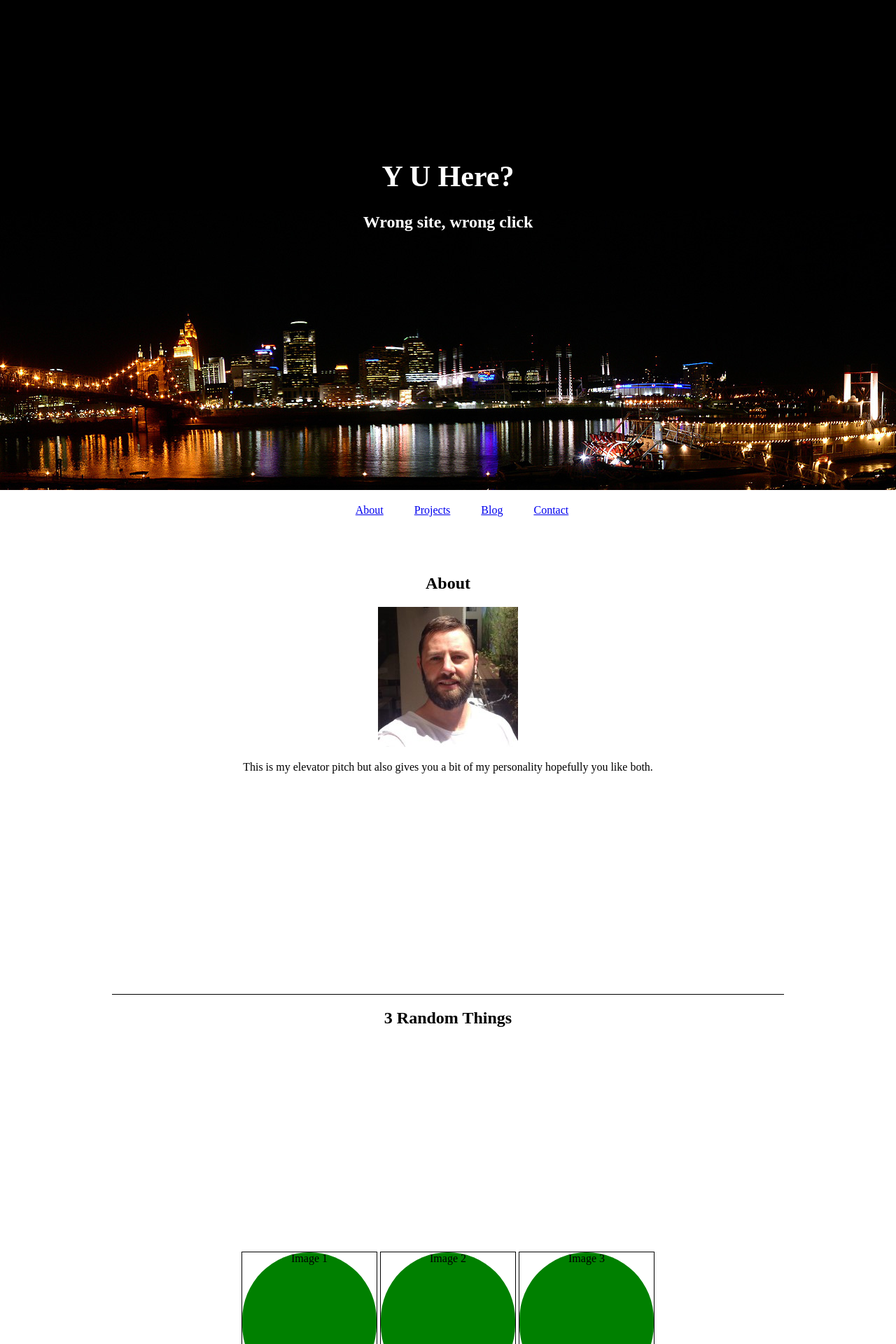
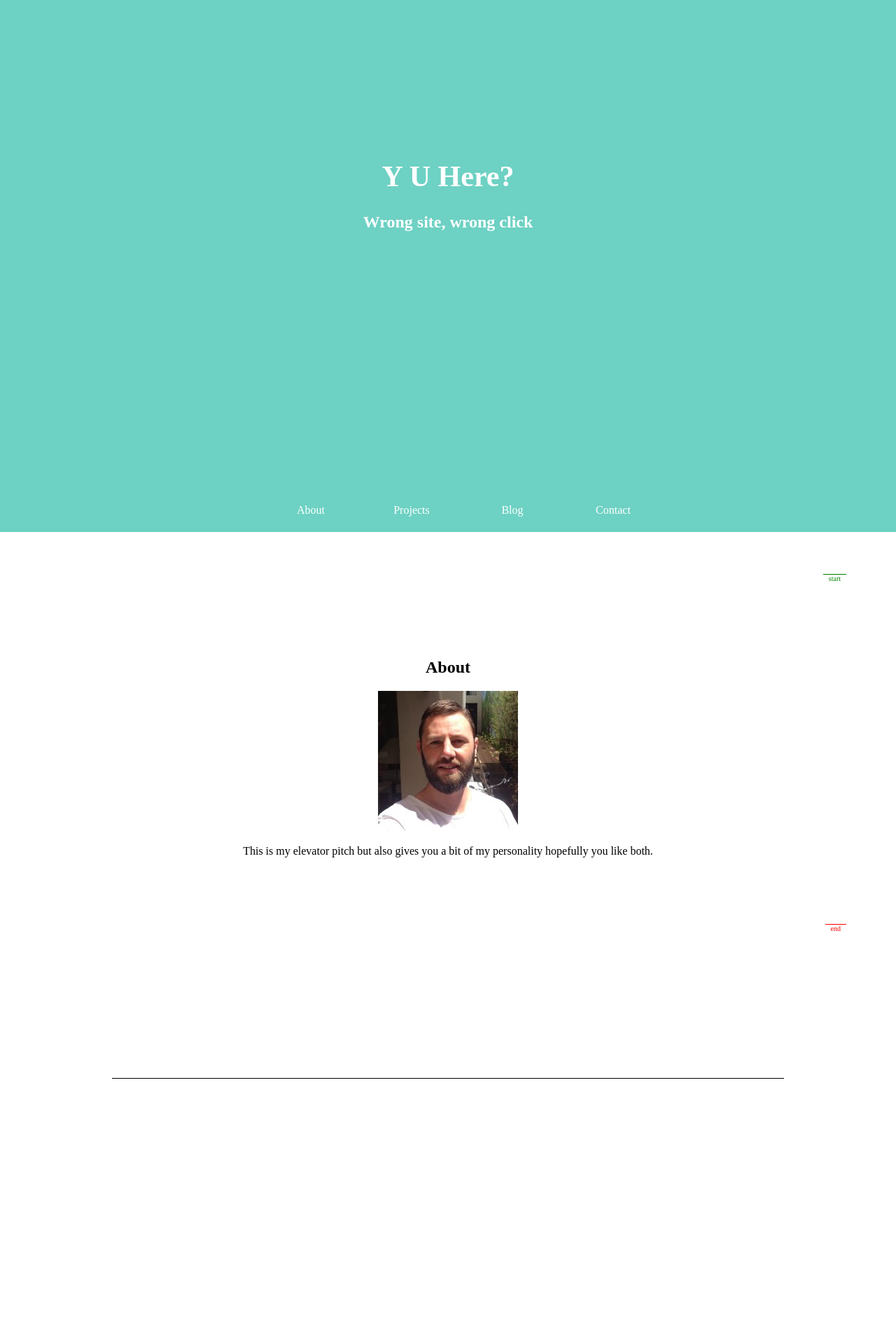
Before and after one commit to MarcusHoile/portfolio, a PHP site: page / in a window 1280 px wide. Shown: the top 1920 px of the page at 70% size. Run offline with PHP 8.4, Linux system fonts and the light colour scheme.

Commit message:
added scroll pins for each section

```diff
--- a/css/main.css
+++ b/css/main.css
@@ -10,13 +10,14 @@ nav ul li {
 ul li {
 		list-style-type: none;
 		padding: 20px;
+		min-width:100px;
 }
 
 ul {
 	margin:0;
 }
 nav {
-	background: #fff;
+	background: #6DD1C3;
 	height: 60px;
 	position:absolute;
 	margin:0 auto;
@@ -40,15 +41,19 @@ h1 {
 	padding-top: 200px;
 }
 
+.spacer {
+	height:120px;
+}
+
 #about-me {
-	margin-top:120px;
+
 }
 
 
 #container {
 	padding:0;
 	margin:0;
-		max-width: 960px;
+	max-width: 960px;
 	margin:0 auto;
 	text-align:center;
 }
@@ -57,11 +62,9 @@ h1 {
 	margin:0;
 	padding:0;
 	height:700px;
-
-	background: url(../images/panorama_l.jpg) ;/*#537B93*/
+	background: #6DD1C3;
 	background-repeat:no-repeat;
 	color:#fff;
-	background-color:#000;
 	background-position:bottom;
 }
 
@@ -79,10 +82,10 @@ h1 {
 	display:inline-block;
 	border: solid 1px black;
 }
-
+/*
 .col1 {
 	margin-top: 300px;
-}
+}*/
 
 /*.col2 {
 	margin-top:500px;
@@ -93,9 +96,13 @@ h1 {
 section {
 	border-bottom: solid 1px black;
 	height: 600px;
+	margin-top: 120px;
 }
 
-
+nav a {
+	text-decoration:none;
+	color: #fff;
+}
 
 .project-container {
 	height:140px;
@@ -112,7 +119,6 @@ section {
 }
 
 .skill {
-	/*border: solid 1px black;*/
 	background: #e6e6e6;
 	margin: 15px auto;
 	height: 40px;
@@ -135,7 +141,7 @@ section {
 	width: 0;
 }
 
-.javascript {
+.backbone {
 	width: 0;
 }
 
--- a/index.html
+++ b/index.html
@@ -38,19 +38,18 @@
 		</div>
 	</nav>
 	<div id="container">
-
+		<div class="spacer"></div>
+		<div id="trigger1"></div>
 		<section id="about-me" name="about-me">
-			<div class="inner">
-				<div class="section-title">
+			<div class="section-content">
 				<h2>About</h2>
 				<div><img id="profile-pic" src="images/profilepic.jpg" alt=""></div>
 				<p>This is my elevator pitch but also gives you a bit of my personality hopefully you like both.</p>
 			</div>
-			</div>
 		</section>
+		<div id="trigger2"></div>
 		<section id="value-prop">
-			<div class="inner">
-				<div class="section-title">
+			<div class="section-content">
 				<h2>3 Random Things</h2>
 				<div class="value col1">
 					<div class="value-image">Image 1</div>
@@ -65,33 +64,29 @@
 					<div class="value-copy">This is one of my key selling points. When you read this you should feel "wow, this guys is exactly who I am looking for".</div>
 				</div>
 			</div>
-			</div>
 		</section>
+		<div id="trigger3"></div>
 		<section id="projects" name="projects">
-			<div class="inner">
-				<div class="section-title">
+			<div class="section-content">
 				<h2>Projects</h2>
 				<div class="project-container" id="project-1"><h2 class="project-title">Project 3</h2></div>
 				<div class="project-container" id="project-2"><h2 class="project-title">Expense Tracker</h2></div>
 				<div class="project-container" id="project-3"> <h2 class="project-title">Let's Get Tickets</h2></div>
 			</div>
-			</div>
 		</section>
+		<div id="trigger4"></div>
 		<section id="skills">
-			<div class="inner">
-				<div class="section-title">
+			<div class="section-content">
 				<h2>Skills</h2>
 				<div class="skill"><div class="progress-bar ruby">Ruby</div></div>
 				<div class="skill"><div class="progress-bar rails">Rails</div></div>
-					<div class="skill"><div class="progress-bar javascript">Javascript</div></div>
+				<div class="skill"><div class="progress-bar jquery">jQuery</div></div>
 				<div class="skill"><div class="progress-bar css">CSS</div></div>
-					<div class="skill"><div class="progress-bar jquery">jQuery</div></div>
-				</div>
+				<div class="skill"><div class="progress-bar backbone">Backbone</div></div>
 			</div>
 		</section>
 		<section id="contact" name="contact">
-			<div class="inner">
-				<div class="section-title">
+			<div class="section-content">
 				<h2>Say Hello</h2>
 				<ul>
 					<li><a href="mailto:hello@marcushoile.com">hello@marcushoile.com</a></li>
@@ -100,15 +95,40 @@
 					<li><a href="http://au.linkedin.com/in/marcushoile">linkedin</a></li>
 					<li><a href="http://au.linkedin.com/in/marcushoile">digital musings (blog)</a></li>
 				</ul>
-
-				</div>
 			</div>
 		</section>
 	</div><!-- container -->
 
 
 	<script>
+	var controller;
 
+	$(document).ready(function($) {
+		// init controller
+		controller = new ScrollMagic();
+		// build scene
+		new ScrollScene({triggerElement: "#trigger1", duration: 500})
+			.setPin("#about-me")
+			.addTo(controller)
+			.triggerHook(0)
+			.addIndicators();
+		new ScrollScene({triggerElement: "#trigger2", duration: 400})
+			.setPin("#value-prop")
+			.addTo(controller)
+			.triggerHook(0)
+			.addIndicators();
+		new ScrollScene({triggerElement: "#trigger3", duration: 400})
+			.setPin("#projects")
+			.addTo(controller)
+			.triggerHook(0)
+			.addIndicators();
+		new ScrollScene({triggerElement: "#trigger4", duration: 400})
+			.setPin("#skills")
+			.addTo(controller)
+			.triggerHook(0)
+			.addIndicators();
+
+	});
 	</script>
 
 
--- a/js/main.js
+++ b/js/main.js
@@ -72,7 +72,7 @@ $(document).ready(function() {
 	$(window).scroll(function() {
 		stickyNav();
 	});
-// ------> end of sticky nav ------------------
+// ------> END STICKY NAV ------------------
 
 	// --- scroll triggers and animations
 	$(window).on("scroll", function(){
@@ -84,20 +84,21 @@ $(document).ready(function() {
 		//----------- END tagline fade in/out -----------
 
 		// -------- value prop animations
-		if($("body").scrollTop() > 1000) {
-			var duration1 = 800;
-			$('.col1').animate({ marginTop: 0 }, duration1, function(){});
-		}
+		// if($("body").scrollTop() > 1000) {
+		// 	var duration1 = 800;
+		// 	$('.col1').animate({ marginTop: 0 }, duration1, function(){});
+		// 	$('.col2').animate({ marginTop: 200 }, duration1, function(){});
+		// }
 		// ----- END value prop animations -------
 
 		// ------- skills animation
 	  if($("body").scrollTop() > 2100){
 			var duration2 = 1200
-			$('.ruby').animate({ width:"80%" }, duration2,function(){});
+			$('.ruby').animate({ width:"600px" }, duration2,function(){});
 			$('.rails').animate({ width:"70%" }, duration2,function(){});
-			$('.javascript').animate({ width:"60%" }, duration2,function(){});
-			$('.css').animate({ width:"40%" }, duration2,function(){});
-			$('.jquery').animate({ width:"30%" }, duration2,function(){});
+			$('.backbone').animate({ width:"40%" }, duration2,function(){});
+			$('.css').animate({ width:"50%" }, duration2,function(){});
+			$('.jquery').animate({ width:"60%" }, duration2,function(){});
 	  }
 	  // --------- END skills animation ----------
 	});
```
Lines whose indentation alone changed are shown as unchanged.
